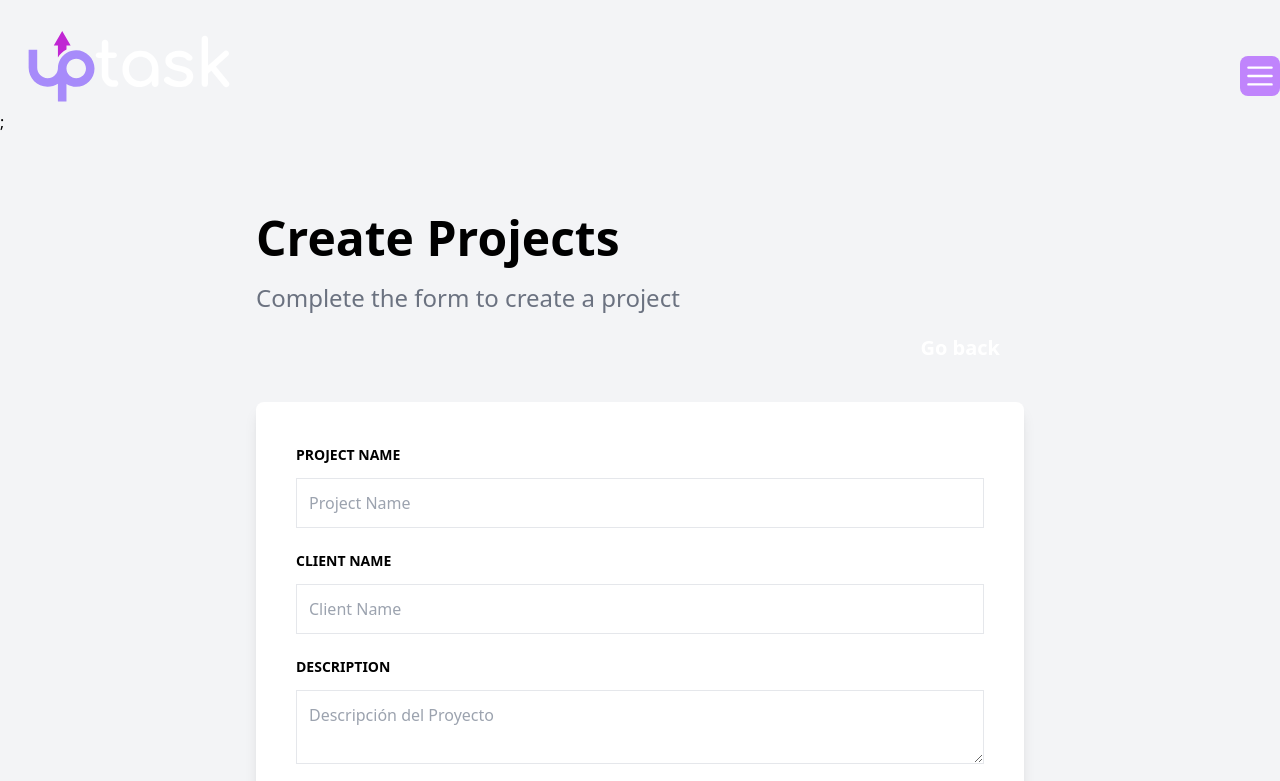
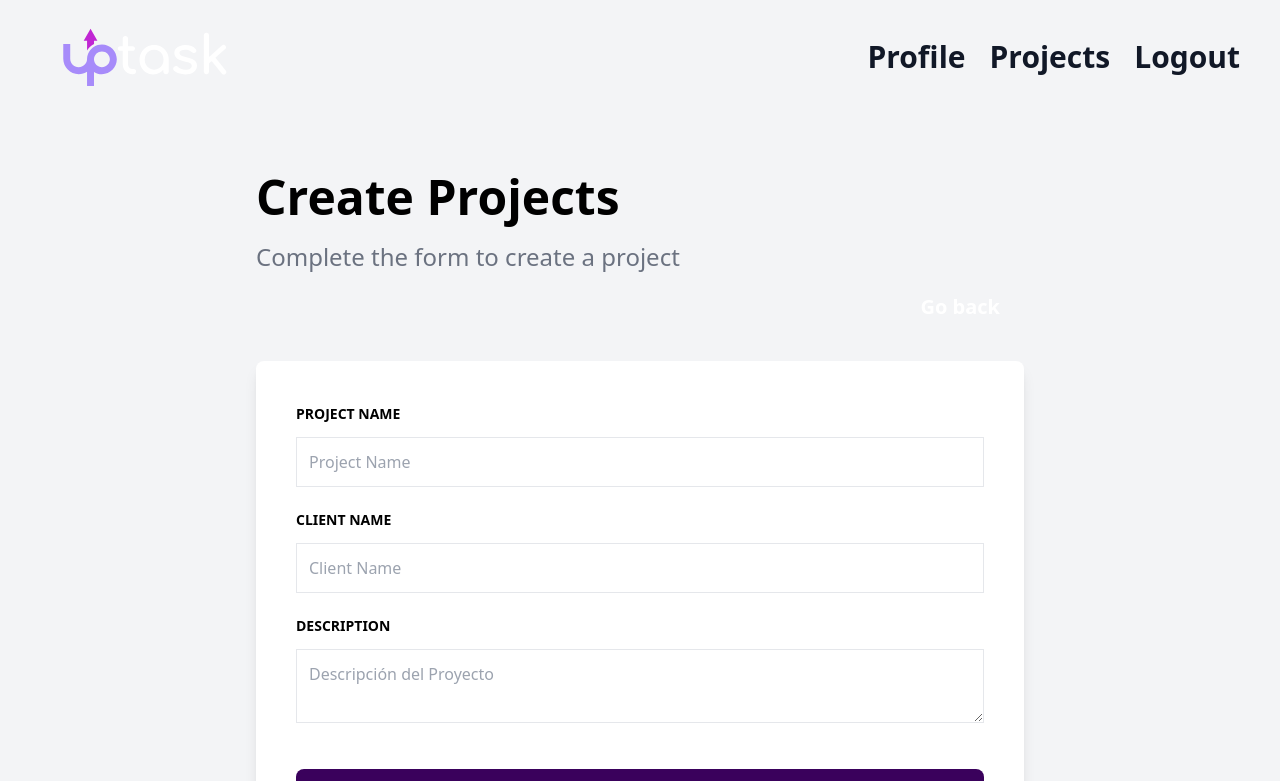
Before and after one commit to MigueMercedes/uptask_frontend, a React (Vite) app: page /projects/create in a window 1280 px wide. Shown: the top 781 px of the page. Built offline with nearby package versions, Linux system fonts and the light colour scheme; no server answers.

Commit message:
feat: Add DetailsProjectView component and update project routes

```diff
--- a/src/components/NavMenu.tsx
+++ b/src/components/NavMenu.tsx
@@ -1,13 +1,13 @@
-import { Popover, PopoverButton, Transition } from '@headlessui/react';
-import { Bars3Icon } from '@heroicons/react/20/solid';
-import { Fragment } from 'react';
-import { Link } from 'react-router-dom';
+import { Popover, PopoverButton, PopoverPanel, Transition } from '@headlessui/react'
+import { Bars3Icon } from '@heroicons/react/20/solid'
+import { Fragment } from 'react'
+import { Link } from 'react-router-dom'
 
 export const NavMenu = () => {
   return (
     <Popover className='relative'>
-      <PopoverButton className='inline-flex items-center gap-x-1 text-sm font-semibold leading-6 p-1 rounded-lg bg-purple-400'>
-        <Bars3Icon className='w-8 h-8 text-white ' />
+      <PopoverButton className='lg:hidden inline-flex items-center gap-x-1 text-sm font-semibold leading-6 p-1 rounded-lg bg-purple-400'>
+        <Bars3Icon className='w-12 h-12 text-white' />
       </PopoverButton>
 
       <Transition
@@ -19,21 +19,45 @@ export const NavMenu = () => {
         leaveFrom='opacity-100 translate-y-0'
         leaveTo='opacity-0 translate-y-1'
       >
-        <Popover.Panel className='absolute left-1/2 z-10 mt-5 flex w-screen lg:max-w-min -translate-x-1/2 lg:-translate-x-48'>
+        <PopoverPanel className='absolute left-1/2 z-10 mt-5 flex w-screen lg:max-w-min -translate-x-1/2 lg:-translate-x-48'>
           <div className='w-full lg:w-56 shrink rounded-xl bg-white p-4 text-sm font-semibold leading-6 text-gray-900 shadow-lg ring-1 ring-gray-900/5'>
-            <p className='text-center'>Hola: Usuario</p>
+            <p className='text-center'>Hi: User</p>
             <Link to='/profile' className='block p-2 hover:text-purple-950'>
-              Mi Perfil
+              Profile
             </Link>
             <Link to='/' className='block p-2 hover:text-purple-950'>
-              Mis Proyectos
+              Projects
             </Link>
             <button className='block p-2 hover:text-purple-950' type='button' onClick={() => {}}>
-              Cerrar Sesión
+              Logout
             </button>
           </div>
-        </Popover.Panel>
+        </PopoverPanel>
       </Transition>
+
+      <div className='hidden lg:flex gap-6'>
+        <Link
+          to='/profile'
+          className='lg:text-3xl lg:block text-sm font-semibold leading-6 text-gray-900 hover:text-purple-950'
+        >
+          Profile
+        </Link>
+
+        <Link
+          to='/'
+          className='lg:text-3xl lg:block text-sm font-semibold leading-6 text-gray-900 hover:text-purple-950'
+        >
+          Projects
+        </Link>
+
+        <button
+          className='lg:text-3xl lg:block text-sm font-semibold leading-6 text-gray-900 hover:text-purple-950'
+          type='button'
+          onClick={() => {}}
+        >
+          Logout
+        </button>
+      </div>
     </Popover>
-  );
-};
+  )
+}
--- a/src/components/projects/List.tsx
+++ b/src/components/projects/List.tsx
@@ -1,3 +1,4 @@
+import { useDeleteProjectMutation } from '@/provider/queries/project'
 import { Project } from '@/types/projects'
 import { Menu, MenuButton, MenuItem, MenuItems, Transition } from '@headlessui/react'
 import { EllipsisVerticalIcon } from '@heroicons/react/20/solid'
@@ -9,6 +10,14 @@ interface IProps {
 }
 
 export const ProjectList = ({ projects }: IProps) => {
+  const { mutate } = useDeleteProjectMutation()
+
+  const handleDelete = (id: Project['_id']) => {
+    if (!window.confirm('Are you sure you want to delete this project?')) return
+
+    mutate(id)
+  }
+
   return (
     <ul
       role='list'
@@ -27,7 +36,10 @@ export const ProjectList = ({ projects }: IProps) => {
         <li key={project._id} className='flex justify-between gap-x-6 px-5 py-10'>
           <div className='flex min-w-0 gap-x-4'>
             <div className='min-w-0 flex-auto space-y-2'>
-              <Link to={``} className='dark:border-secondary-dark dark:text-secondary-dark cursor-pointer hover:underline text-3xl font-bold'>
+              <Link
+                to={`/projects/${project._id}`}
+                className='dark:border-secondary-dark dark:text-secondary-dark cursor-pointer hover:underline text-3xl font-bold'
+              >
                 {project.projectName}
               </Link>
               <p className='dark:text-white text-sm text-gray-400'>
@@ -53,7 +65,7 @@ export const ProjectList = ({ projects }: IProps) => {
               >
                 <MenuItems className='dark:border border-secondary-dark dark:bg-secondary-background-dark absolute right-0 z-10 mt-2 w-56 z rounded-md bg-white py-2 shadow-lg ring-1 ring-gray-900/5 focus:outline-none'>
                   <MenuItem>
-                    <Link to={``} className='dark:text-white block px-3 py-1 text-sm leading-6 text-gray-900'>
+                    <Link to={`/projects/${project._id}`} className='dark:text-white block px-3 py-1 text-sm leading-6 text-gray-900'>
                       View
                     </Link>
                   </MenuItem>
@@ -66,7 +78,11 @@ export const ProjectList = ({ projects }: IProps) => {
                     </Link>
                   </MenuItem>
                   <MenuItem>
-                    <button type='button' className='block px-3 py-1 text-sm leading-6 text-red-500' onClick={() => {}}>
+                    <button
+                      type='button'
+                      className='block px-3 py-1 text-sm leading-6 text-red-500'
+                      onClick={() => handleDelete(project._id)}
+                    >
                       Remove
                     </button>
                   </MenuItem>
--- a/src/layouts/App.tsx
+++ b/src/layouts/App.tsx
@@ -8,8 +8,8 @@ export const AppLayout = () => {
   return (
     <div className='dark:bg-background-dark'>
       <header className='py-5 dark:bg-primary-dark'>
-        <div className='max-w-screen-2xl mx-auto flex flex-col lg:flex-row justify-between items-center'>
-          <div className='w-64'>
+        <div className='mx-10 flex flex-row justify-between items-center'>
+          <div className='w-52'>
             <Logo />
           </div>
 
--- a/src/provider/api/project.ts
+++ b/src/provider/api/project.ts
@@ -50,3 +50,13 @@ export const updateProject = async ({ id, project }: { id: Project['_id']; proje
     throw errorCatcher(error)
   }
 }
+
+export const deleteProject = async (id: Project['_id']) => {
+  try {
+    const { data }: IStandardMessageResponse = await api.delete(`/projects/${id}`)
+
+    return data
+  } catch (error) {
+    throw errorCatcher(error)
+  }
+}
--- a/src/provider/queries/project.ts
+++ b/src/provider/queries/project.ts
@@ -1,7 +1,7 @@
 import { Project } from '@/types/projects'
 import { useMutation, useQuery, useQueryClient } from '@tanstack/react-query'
 import { toast } from 'react-toastify'
-import { createProject, getOneProject, getProjects, updateProject } from '../api/project'
+import { createProject, deleteProject, getOneProject, getProjects, updateProject } from '../api/project'
 
 export const useCreateProjectMutation = () => {
   const queryClient = useQueryClient()
@@ -10,7 +10,6 @@ export const useCreateProjectMutation = () => {
     mutationFn: createProject,
     onSuccess: ({ message }) => {
       queryClient.invalidateQueries({ queryKey: ['projects'] })
-
       toast.success(message)
     },
     onError: ({ message }) => {
@@ -48,3 +47,18 @@ export const useUpdateProjectMutation = (id: Project['_id']) => {
     }
   })
 }
+
+export const useDeleteProjectMutation = () => {
+  const queryClient = useQueryClient()
+
+  return useMutation({
+    mutationFn: deleteProject,
+    onSuccess: ({ message }) => {
+      queryClient.invalidateQueries({ queryKey: ['projects'] })
+      toast.success(message)
+    },
+    onError: ({ message }) => {
+      toast.error(message)
+    }
+  })
+}
--- a/src/router.tsx
+++ b/src/router.tsx
@@ -1,6 +1,6 @@
-import { BrowserRouter, Route, Routes } from 'react-router-dom';
-import { DashboardView, CreateProjectView, UpdateProjectView } from '@/views/index';
-import { AppLayout } from '@/layouts/App';
+import { BrowserRouter, Route, Routes } from 'react-router-dom'
+import { DashboardView, CreateProjectView, UpdateProjectView, DetailsProjectView } from '@/views/index'
+import { AppLayout } from '@/layouts/App'
 
 const Router = () => {
   return (
@@ -9,11 +9,12 @@ const Router = () => {
         <Route element={<AppLayout />}>
           <Route path='/' element={<DashboardView />} index />
           <Route path='/projects/create' element={<CreateProjectView />} />
+          <Route path='/projects/:projectId' element={<DetailsProjectView />} />
           <Route path='/projects/:projectId/update' element={<UpdateProjectView />} />
         </Route>
       </Routes>
     </BrowserRouter>
-  );
-};
+  )
+}
 
-export default Router;
+export default Router
--- a/src/views/Dashboard.tsx
+++ b/src/views/Dashboard.tsx
@@ -5,7 +5,6 @@ import { Navigate } from 'react-router-dom'
 
 export const DashboardView = () => {
   const { data, isLoading, isError } = useGetProjectsQuery()
-
   if (isLoading) return 'Loading...'
 
   if (isError) return <Navigate to='/404' />
@@ -20,7 +19,7 @@ export const DashboardView = () => {
       </nav>
 
       {data?.length ? (
-        <ProjectList projects={data} />
+        <ProjectList projects={data}/>
       ) : (
         <p className='dark:text-white text-center py-20'>
           You don't have projects yet {''}
--- a/src/views/index.ts
+++ b/src/views/index.ts
@@ -1,3 +1,4 @@
 export * from './Dashboard';
 export * from './projects/CreateProject';
 export * from './projects/UpdateProject';
+export * from './projects/DetailsProject';
--- /dev/null
+++ b/src/views/projects/DetailsProject.tsx
@@ -0,0 +1,6 @@
+
+export const DetailsProjectView = () => {
+  return (
+    <div>DetailsProject</div>
+  )
+}
```
Also changed, not shown: src/components/Logo.tsx (+4 -4 lines).
